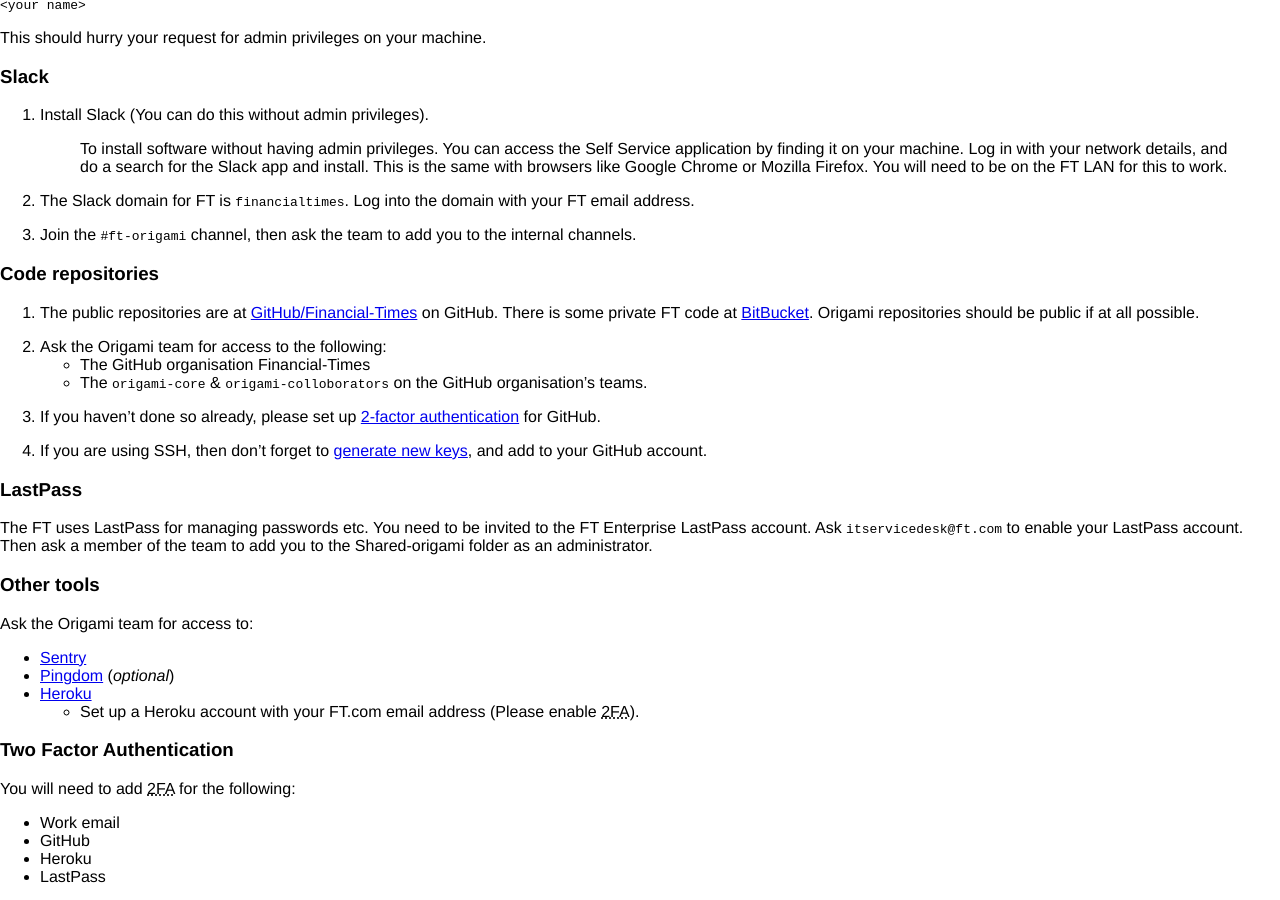
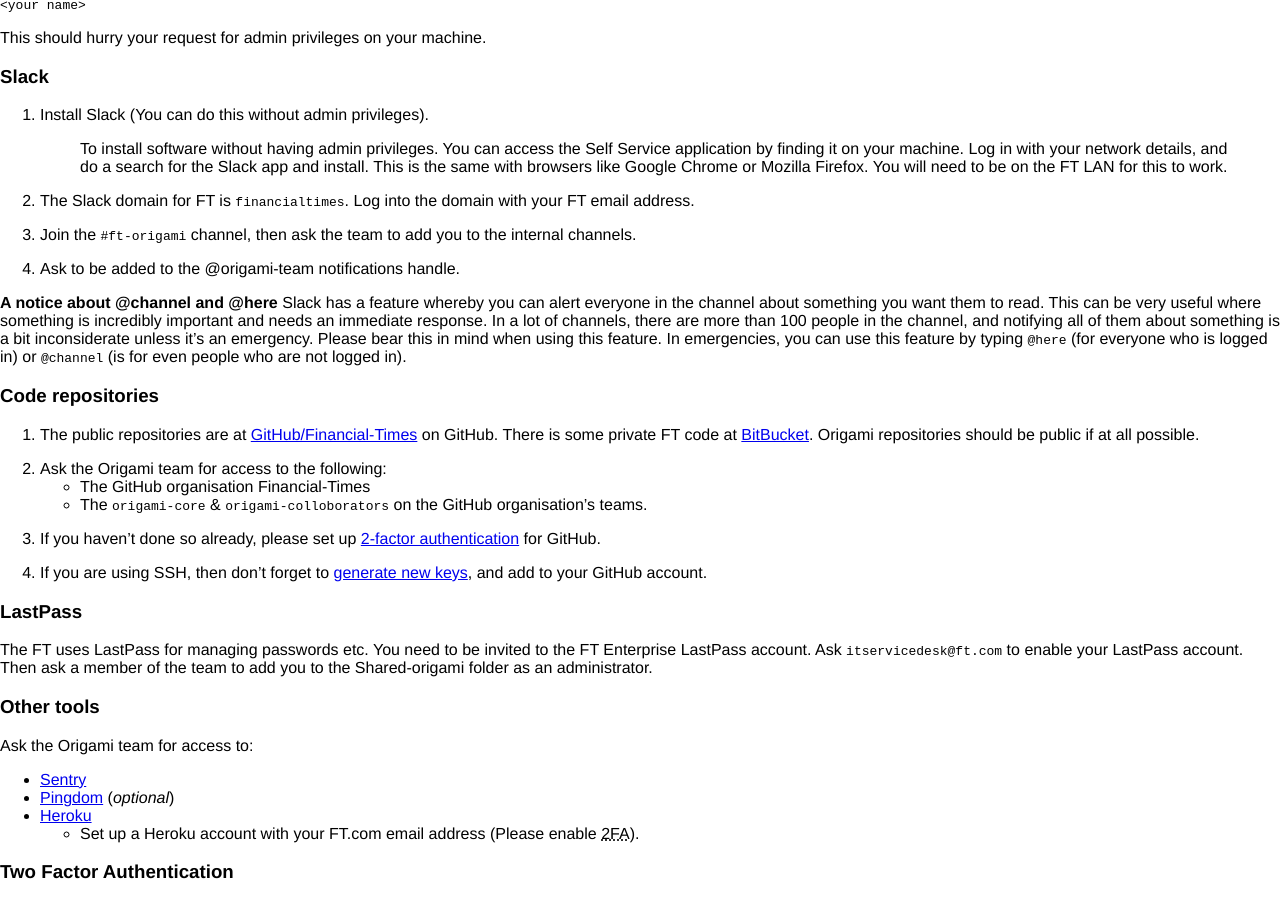
Before and after one commit to Financial-Times/ft-origami, a Jekyll site: the page built from new-starter-guide/new-starter-to-origami.md, in a window 1280 px wide and 900 px high, scrolled down 769 px. Built offline with Jekyll 4.4.1, drawn with Linux system fonts in a browser that asks for light colours; nearby versions of some CDN libraries; comment, search, counter and statistics services are not loaded; a style sheet for code colours, icons or effects is not loaded.

Commit message:
add Slack notes

```diff
--- a/new-starter-guide/new-starter-to-origami.md
+++ b/new-starter-guide/new-starter-to-origami.md
@@ -47,6 +47,11 @@ This should hurry your request for admin privileges on your machine.
 2. The Slack domain for FT is `financialtimes`. Log into the domain with your FT email address.
 
 3. Join the `#ft-origami` channel, then ask the team to add you to the internal channels.
+
+4. Ask to be added to the @origami-team notifications handle.
+
+**A notice about @channel and @here** Slack has a feature whereby you can alert everyone in the channel about something you want them to read.  This can be very useful where something is incredibly important and needs an immediate response. In a lot of channels, there are more than 100 people in the channel, and notifying all of them about something is a bit inconsiderate unless it's an emergency. Please bear this in mind when using this feature.
+In emergencies, you can use this feature by typing `@here` (for everyone who is logged in) or `@channel` (is for even people who are not logged in).
 
 ### Code repositories
 
```
